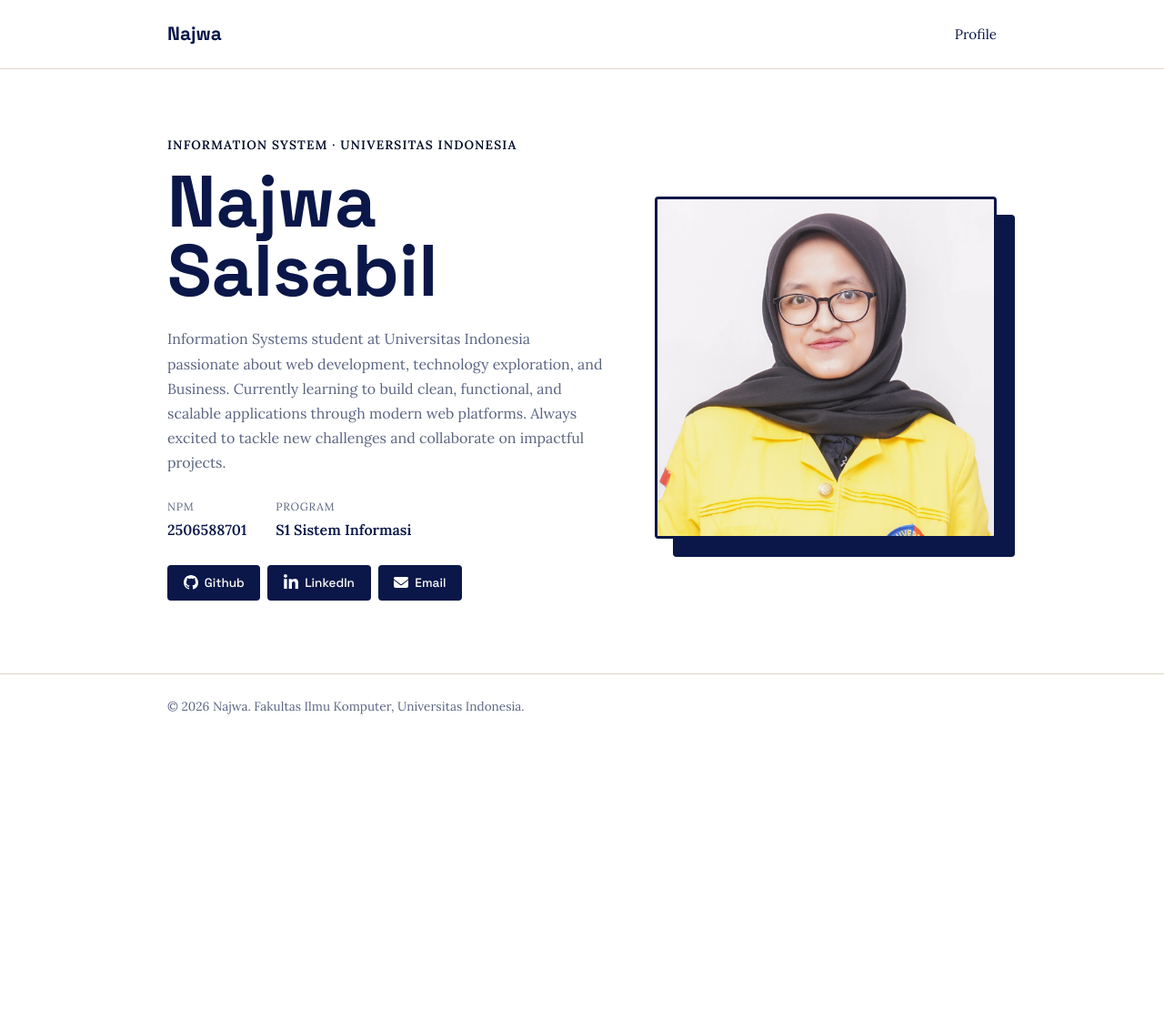
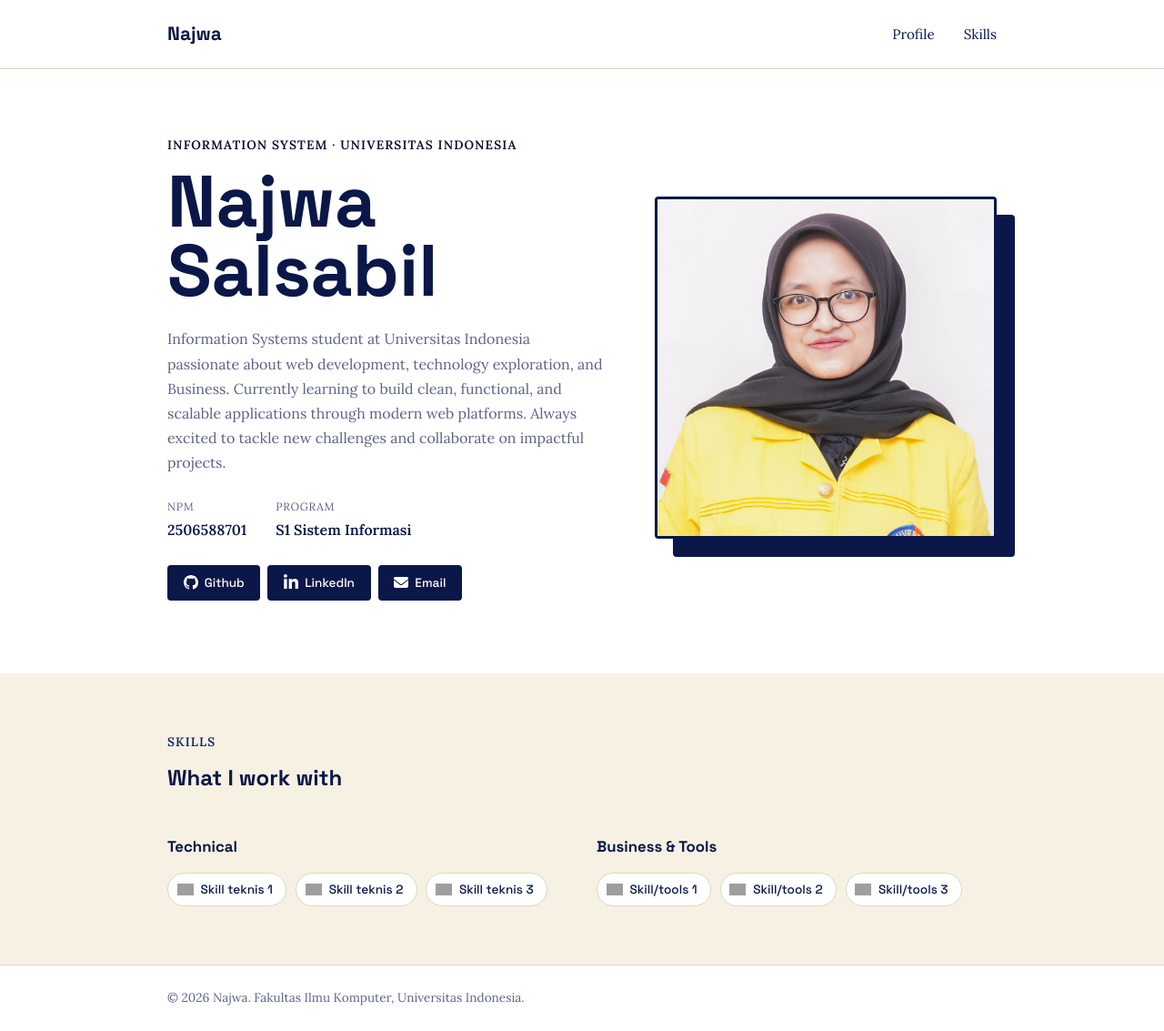
Before and after one commit to najwa-salsabil/myportofolio, a Django app: page / in a window 1280 px wide. Shown: the whole page at 91% size. Before the commit the page ends 785 px from the top, so only its background shows below. Run offline with Django 5.2, Linux system fonts and the light colour scheme; grey boxes are pictures that could not be loaded.

Commit message:
Add Skills section

```diff
--- a/static/css/style.css
+++ b/static/css/style.css
@@ -181,6 +181,74 @@ h1, h2, h3, .brand {
     border: 3px solid var(--ink);
 }
 
+.section-head {
+    max-width: 560px;
+    margin-bottom: 2.5rem;
+}
+
+.section-kicker {
+    font-size: 0.85rem;
+    letter-spacing: 0.08em;
+    text-transform: uppercase;
+    color: var(--ink-soft);
+    font-weight: 700;
+    margin-bottom: 0.5rem;
+}
+
+.section-head h2 {
+    font-size: clamp(1.8rem, 3.5 vw, 2.4rem);
+}
+
+.skills {
+    background-color: var(--cream);
+    padding: 4rem 0;
+}
+
+.skills-groups {
+    display: grid;
+    grid-template-columns: repeat(auto-fit, minmax(240px, 1fr));
+    gap: 2rem;
+}
+
+.skill-group h3 {
+    font-size: 1.05rem;
+    margin-bottom: 0.9rem;
+}
+
+.skill-tags {
+    list-style: none;
+    display: flex;
+    flex-wrap: wrap;
+    gap: 0.6rem;
+}
+
+.skill-tag {
+    display: flex;
+    align-items: center;
+    gap: 0.5rem;
+    font-family: "Space Grotesk", -apple-system, sans-serif;
+    font-size: 0.85rem;
+    font-weight: 500;
+    background-color: var(--paper);
+    border: 1px solid var(--line);
+    color: var(--ink);
+    padding: 0.4rem 0.9rem 0.4rem 0.6rem;
+    border-radius: 999px;
+    transition: border-color 0.2s ease, transform 0.2s ease;
+}
+
+.skill-tag:hover {
+    border-color: var(--ink);
+    transform: translateY(-2px);
+}
+
+.skill-logo {
+    width: 18px;
+    height: 18px;
+    object-fit: contain;
+    flex-shrink: 0;
+}
+
 .site-footer {
     padding: 1.5rem;
     color: var(--text-muted);
--- a/templates/index.html
+++ b/templates/index.html
@@ -15,6 +15,7 @@
             <a href="#profile" class="brand">Najwa</a>
             <nav>
                 <a href="#profile">Profile</a>
+                <a href="skills">Skills</a>
             </nav>
         </div>
     </header>
@@ -59,6 +60,51 @@
                 </div>
             </div>
         </section>
+
+        <section class="skills" id="skills" aria-labelledby="skills-heading">
+            <div class="container">
+                <div class="section-head">
+                    <p class="section-kicker">Skills</p>
+                    <h2 id="skills-heading">What I work with</h2>
+                </div>
+                <div class="skills-groups">
+                    <article class="skill-group">
+                        <h3>Technical</h3>
+                        <ul class="skill-tags">
+                            <li class="skill-tag">
+                                <img src="/static/img/skills/logo-1.png" alt="Skill teknis 1" class="skill-logo">
+                                <span>Skill teknis 1</span>
+                            </li>
+                            <li class="skill-tag">
+                                <img src="/static/img/skills/logo-2.png" alt="Skill teknis 2" class="skill-logo">
+                                <span>Skill teknis 2</span>
+                            </li>
+                            <li class="skill-tag">
+                                <img src="/static/img/skills/logo-1.png" alt="Skill teknis 3" class="skill-logo">
+                                <span>Skill teknis 3</span>
+                            </li>
+                        </ul>
+                    </article>
+                    <article class="skill-group">
+                        <h3>Business &amp; Tools</h3>
+                        <ul class="skill-tags">
+                            <li class="skill-tag">
+                                <img src="/static/img/skills/logo-4.png" alt="Skill/tools 1" class="skill-logo">
+                                <span>Skill/tools 1</span>
+                            </li>
+                            <li class="skill-tag">
+                                <img src="/static/img/skills/logo-5.png" alt="Skill/tools 2" class="skill-logo">
+                                <span>Skill/tools 2</span>
+                            </li>
+                            <li class="skill-tag">
+                                <img src="/static/img/skills/logo-6.png" alt="Skill/tools 3" class="skill-logo">
+                                <span>Skill/tools 3</span>
+                            </li>
+                        </ul>
+                    </article>
+                </div>
+            </div>
+        </section>
     </main>
 
     <footer class="site-footer">
```
